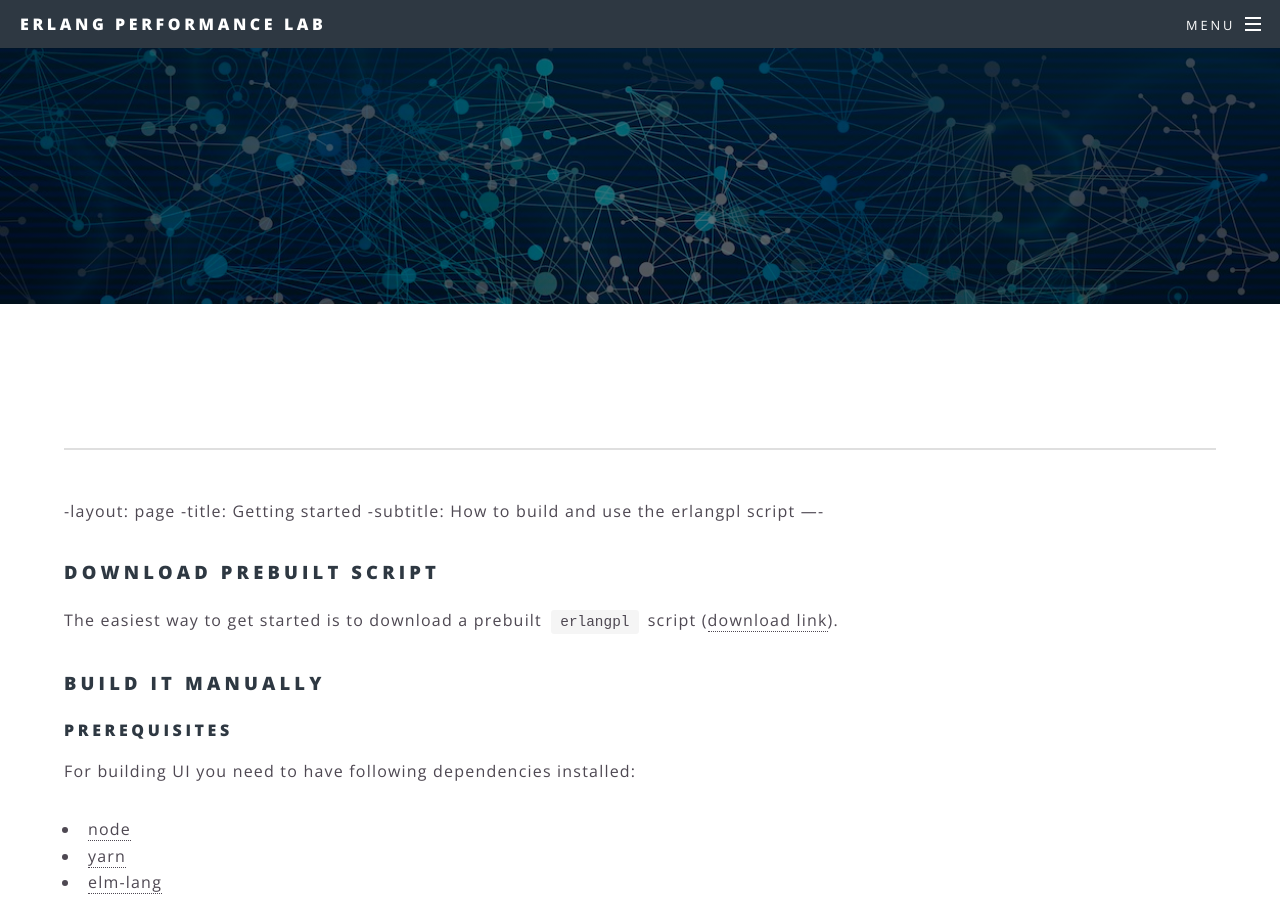
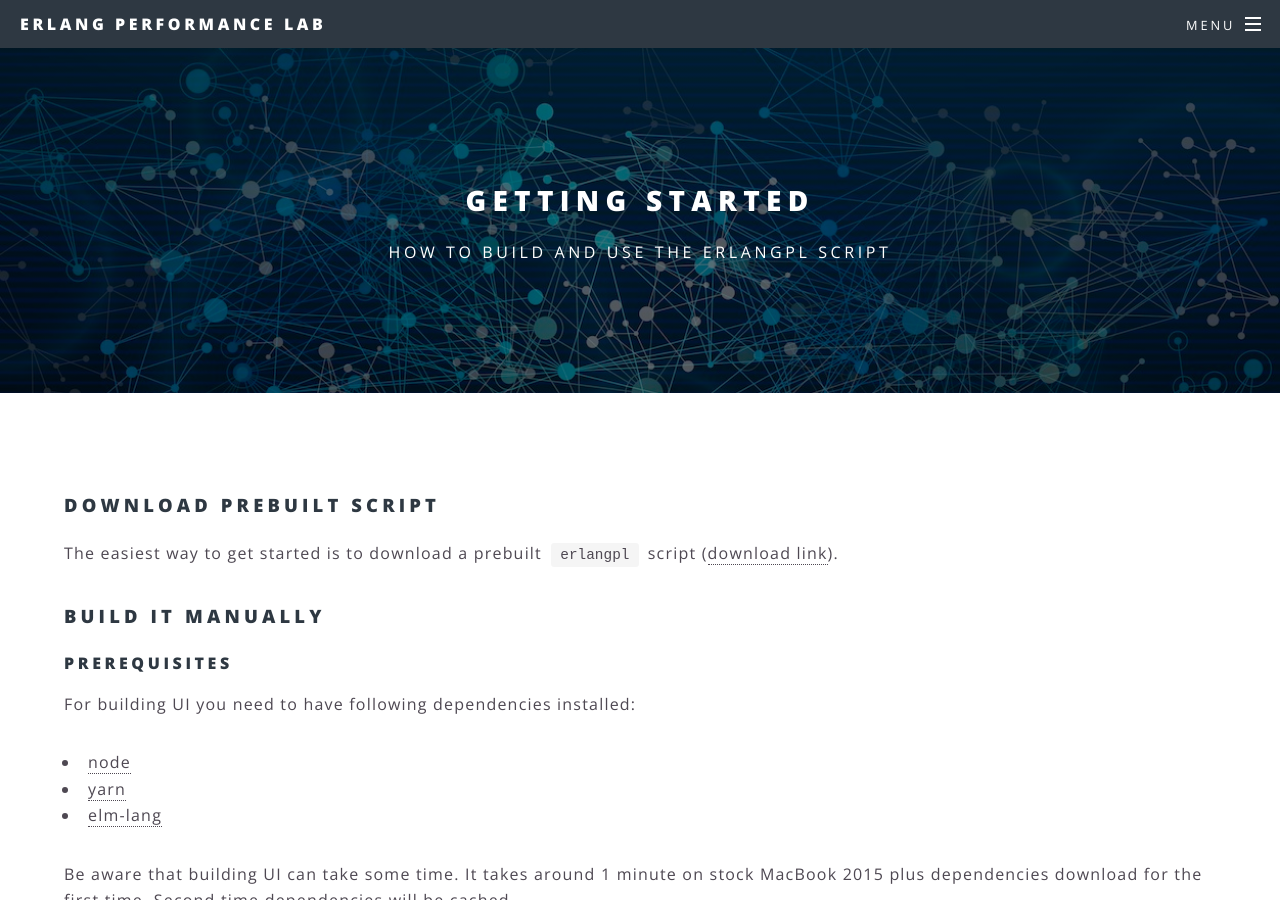
Before and after one commit to erlanglab/erlanglab.github.io, a Jekyll site: the page built from getting_started.md, in a window 1280 px wide and 900 px high. Built offline with Jekyll 4.4.1, drawn with Linux system fonts in a browser that asks for light colours; our own code applies the rules of GitHub Pages for plain Markdown files.

Commit message:
Fix bad formating

```diff
--- a/getting_started.md
+++ b/getting_started.md
@@ -1,8 +1,8 @@
-----
--layout: page
--title: Getting started
--subtitle: How to build and use the erlangpl script
-----
+---
+layout: page
+title: Getting started
+subtitle: How to build and use the erlangpl script
+---
 
 ### Download prebuilt script
 
```
